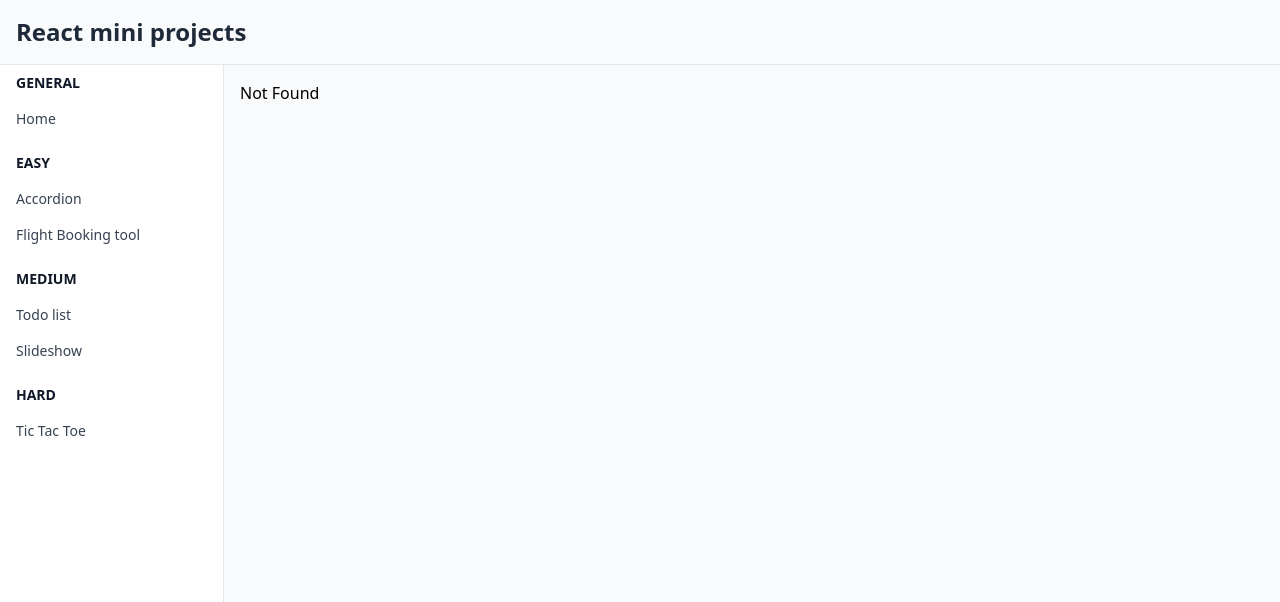
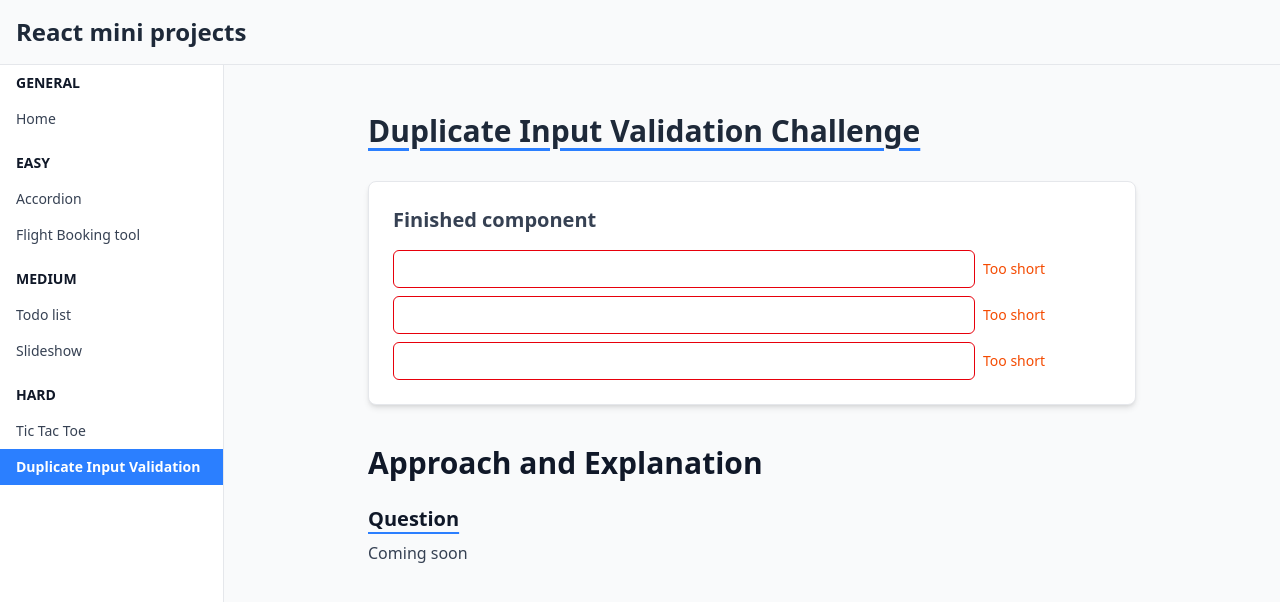
Before and after one commit to antman999/fe-challenges, a React (Vite) app: page /hard/duplicateInputValidation in a window 1280 px wide. Before the commit this address had no page. Shown: the top 602 px of the page. Built offline with nearby package versions, Linux system fonts and the light colour scheme.

Commit message:
input validation done

```diff
--- a/navLinks.ts
+++ b/navLinks.ts
@@ -19,6 +19,12 @@ export const navLinks = [
   },
   {
     section: "Hard",
-    links: [{ to: "/hard/tictactoe", label: "Tic Tac Toe" }],
+    links: [
+      { to: "/hard/tictactoe", label: "Tic Tac Toe" },
+      {
+        to: "/hard/duplicateInputValidation",
+        label: "Duplicate Input Validation",
+      },
+    ],
   },
 ];
--- /dev/null
+++ b/src/components/hard/duplicateInputValidation/InputValidation.tsx
@@ -0,0 +1,77 @@
+import { useState } from "react";
+
+function Input({
+  isDuplicate,
+  value,
+  onChange,
+}: {
+  isDuplicate: boolean;
+  value: string;
+  onChange: React.ChangeEventHandler<HTMLInputElement>;
+}) {
+  const statusSpanBaseStyle =
+    "w-32 shrink-0 text-sm whitespace-nowrap text-left";
+
+  return (
+    <div className="flex gap-2 items-center">
+      <input
+        value={value}
+        onChange={onChange}
+        className={`
+          flex-grow bg-transparent placeholder:text-slate-400
+          text-slate-700 text-sm rounded-md px-3 py-2
+          border
+          ${isDuplicate ? "border-red-600" : "border-slate-200"}
+        `}
+      />
+      {value.length >= 3 ? (
+        isDuplicate ? (
+          <span className={`${statusSpanBaseStyle} text-red-600`}>
+            Duplicate Value
+          </span>
+        ) : (
+          <span className={`${statusSpanBaseStyle} text-green-600`}>
+            All good
+          </span>
+        )
+      ) : (
+        <span className={`${statusSpanBaseStyle} text-orange-600`}>
+          Too short
+        </span>
+      )}
+    </div>
+  );
+}
+
+export function InputValidation() {
+  const [inputValues, setInputValues] = useState(["", "", ""]);
+
+  const handleChange = (
+    event: React.ChangeEvent<HTMLInputElement>,
+    index: number
+  ) => {
+    const newValues = [...inputValues];
+    newValues[index] = event.target.value;
+    setInputValues(newValues);
+  };
+
+  const isDuplicate = (value: string, index: number) => {
+    return (
+      inputValues.filter((val, idx) => val === value && idx !== index).length >
+      0
+    );
+  };
+
+  return (
+    <div className="flex flex-col gap-2">
+      {inputValues.map((value, index) => (
+        <Input
+          key={index}
+          value={value}
+          onChange={(event) => handleChange(event, index)}
+          isDuplicate={isDuplicate(value, index)}
+        />
+      ))}
+    </div>
+  );
+}
--- /dev/null
+++ b/src/components/hard/duplicateInputValidation/inputValidationMarkdown.md
@@ -0,0 +1,5 @@
+# Approach and Explanation
+
+## Question
+
+Coming soon
--- a/src/routeTree.gen.ts
+++ b/src/routeTree.gen.ts
@@ -15,6 +15,7 @@ import { Route as IndexImport } from './routes/index'
 import { Route as MediumTodolistImport } from './routes/medium/todolist'
 import { Route as MediumSlideshowImport } from './routes/medium/slideshow'
 import { Route as HardTictactoeImport } from './routes/hard/tictactoe'
+import { Route as HardDuplicateInputValidationImport } from './routes/hard/duplicateInputValidation'
 import { Route as EasyFlightbookerImport } from './routes/easy/flightbooker'
 import { Route as EasyAccordionImport } from './routes/easy/accordion'
 
@@ -43,6 +44,13 @@ const HardTictactoeRoute = HardTictactoeImport.update({
   path: '/hard/tictactoe',
   getParentRoute: () => rootRoute,
 } as any)
+
+const HardDuplicateInputValidationRoute =
+  HardDuplicateInputValidationImport.update({
+    id: '/hard/duplicateInputValidation',
+    path: '/hard/duplicateInputValidation',
+    getParentRoute: () => rootRoute,
+  } as any)
 
 const EasyFlightbookerRoute = EasyFlightbookerImport.update({
   id: '/easy/flightbooker',
@@ -81,6 +89,13 @@ declare module '@tanstack/react-router' {
       preLoaderRoute: typeof EasyFlightbookerImport
       parentRoute: typeof rootRoute
     }
+    '/hard/duplicateInputValidation': {
+      id: '/hard/duplicateInputValidation'
+      path: '/hard/duplicateInputValidation'
+      fullPath: '/hard/duplicateInputValidation'
+      preLoaderRoute: typeof HardDuplicateInputValidationImport
+      parentRoute: typeof rootRoute
+    }
     '/hard/tictactoe': {
       id: '/hard/tictactoe'
       path: '/hard/tictactoe'
@@ -111,6 +126,7 @@ export interface FileRoutesByFullPath {
   '/': typeof IndexRoute
   '/easy/accordion': typeof EasyAccordionRoute
   '/easy/flightbooker': typeof EasyFlightbookerRoute
+  '/hard/duplicateInputValidation': typeof HardDuplicateInputValidationRoute
   '/hard/tictactoe': typeof HardTictactoeRoute
   '/medium/slideshow': typeof MediumSlideshowRoute
   '/medium/todolist': typeof MediumTodolistRoute
@@ -120,6 +136,7 @@ export interface FileRoutesByTo {
   '/': typeof IndexRoute
   '/easy/accordion': typeof EasyAccordionRoute
   '/easy/flightbooker': typeof EasyFlightbookerRoute
+  '/hard/duplicateInputValidation': typeof HardDuplicateInputValidationRoute
   '/hard/tictactoe': typeof HardTictactoeRoute
   '/medium/slideshow': typeof MediumSlideshowRoute
   '/medium/todolist': typeof MediumTodolistRoute
@@ -130,6 +147,7 @@ export interface FileRoutesById {
   '/': typeof IndexRoute
   '/easy/accordion': typeof EasyAccordionRoute
   '/easy/flightbooker': typeof EasyFlightbookerRoute
+  '/hard/duplicateInputValidation': typeof HardDuplicateInputValidationRoute
   '/hard/tictactoe': typeof HardTictactoeRoute
   '/medium/slideshow': typeof MediumSlideshowRoute
   '/medium/todolist': typeof MediumTodolistRoute
@@ -141,6 +159,7 @@ export interface FileRouteTypes {
     | '/'
     | '/easy/accordion'
     | '/easy/flightbooker'
+    | '/hard/duplicateInputValidation'
     | '/hard/tictactoe'
     | '/medium/slideshow'
     | '/medium/todolist'
@@ -149,6 +168,7 @@ export interface FileRouteTypes {
     | '/'
     | '/easy/accordion'
     | '/easy/flightbooker'
+    | '/hard/duplicateInputValidation'
     | '/hard/tictactoe'
     | '/medium/slideshow'
     | '/medium/todolist'
@@ -157,6 +177,7 @@ export interface FileRouteTypes {
     | '/'
     | '/easy/accordion'
     | '/easy/flightbooker'
+    | '/hard/duplicateInputValidation'
     | '/hard/tictactoe'
     | '/medium/slideshow'
     | '/medium/todolist'
@@ -167,6 +188,7 @@ export interface RootRouteChildren {
   IndexRoute: typeof IndexRoute
   EasyAccordionRoute: typeof EasyAccordionRoute
   EasyFlightbookerRoute: typeof EasyFlightbookerRoute
+  HardDuplicateInputValidationRoute: typeof HardDuplicateInputValidationRoute
   HardTictactoeRoute: typeof HardTictactoeRoute
   MediumSlideshowRoute: typeof MediumSlideshowRoute
   MediumTodolistRoute: typeof MediumTodolistRoute
@@ -176,6 +198,7 @@ const rootRouteChildren: RootRouteChildren = {
   IndexRoute: IndexRoute,
   EasyAccordionRoute: EasyAccordionRoute,
   EasyFlightbookerRoute: EasyFlightbookerRoute,
+  HardDuplicateInputValidationRoute: HardDuplicateInputValidationRoute,
   HardTictactoeRoute: HardTictactoeRoute,
   MediumSlideshowRoute: MediumSlideshowRoute,
   MediumTodolistRoute: MediumTodolistRoute,
@@ -194,6 +217,7 @@ export const routeTree = rootRoute
         "/",
         "/easy/accordion",
         "/easy/flightbooker",
+        "/hard/duplicateInputValidation",
         "/hard/tictactoe",
         "/medium/slideshow",
         "/medium/todolist"
@@ -208,6 +232,9 @@ export const routeTree = rootRoute
     "/easy/flightbooker": {
       "filePath": "easy/flightbooker.tsx"
     },
+    "/hard/duplicateInputValidation": {
+      "filePath": "hard/duplicateInputValidation.tsx"
+    },
     "/hard/tictactoe": {
       "filePath": "hard/tictactoe.tsx"
     },
--- /dev/null
+++ b/src/routes/hard/duplicateInputValidation.tsx
@@ -0,0 +1,18 @@
+import { InputValidation } from "@/components/hard/duplicateInputValidation/InputValidation";
+import inputValidationMarkdown from "@/components/hard/duplicateInputValidation/inputValidationMarkdown.md?raw";
+import ChallengeLayout from "@/layouts/ChallengeLayout";
+import { createFileRoute } from "@tanstack/react-router";
+
+export const Route = createFileRoute("/hard/duplicateInputValidation")({
+  component: DuplicateInputValidationChallengePage,
+});
+
+function DuplicateInputValidationChallengePage() {
+  return (
+    <ChallengeLayout
+      title="Duplicate Input Validation Challenge"
+      component={<InputValidation />}
+      markdown={inputValidationMarkdown}
+    />
+  );
+}
```
